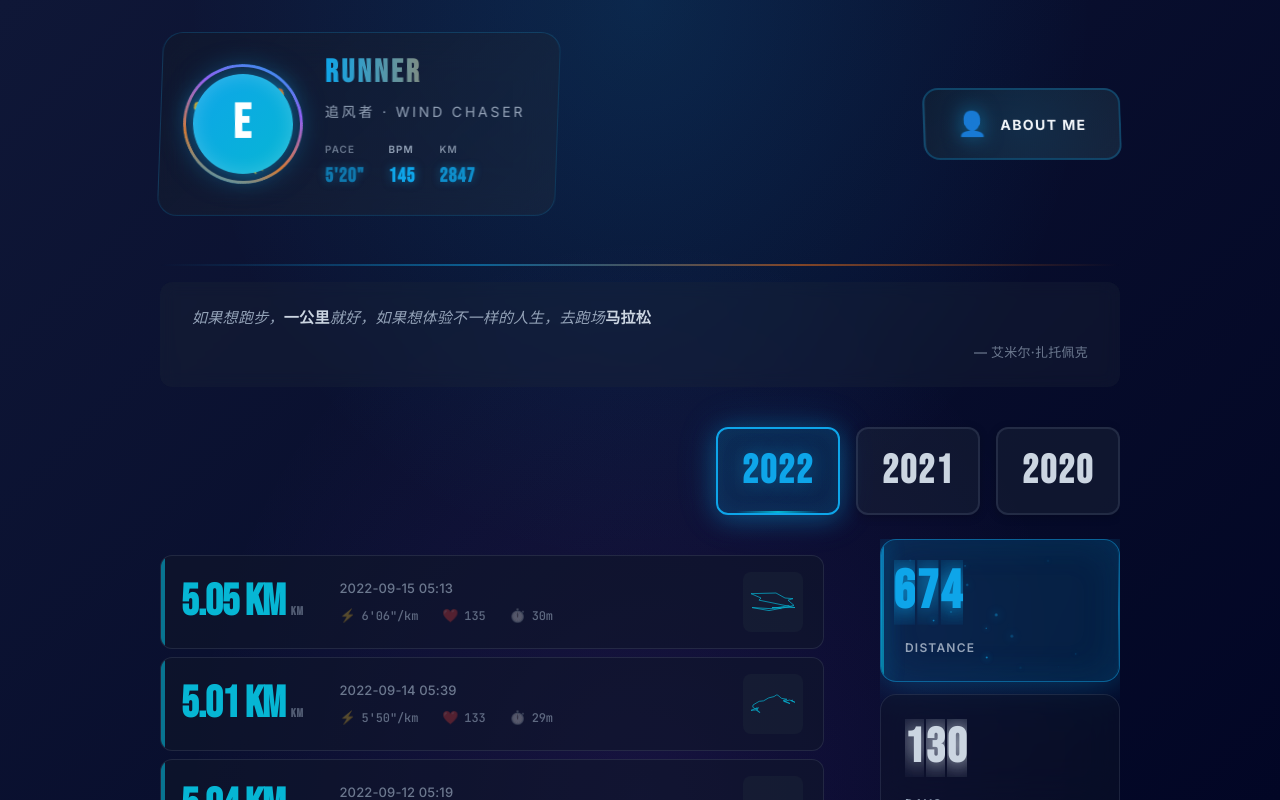
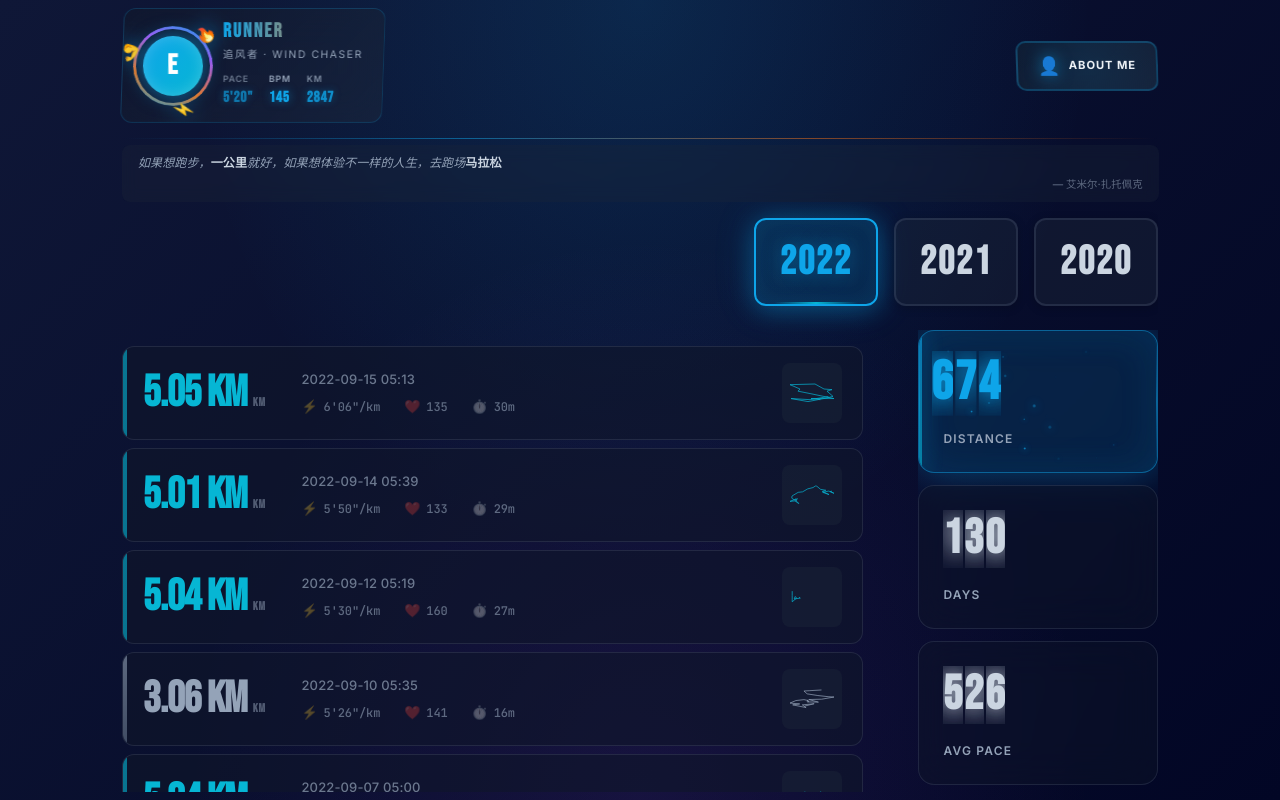
Before and after one commit to EthanALX/bio, a Next.js app in the folder frontend/: page / in a window 1280 px wide. Built offline with nearby package versions, Linux system fonts and the light colour scheme.

Commit message:
fix: head height

```diff
--- a/frontend/src/components/ContentWrapper.tsx
+++ b/frontend/src/components/ContentWrapper.tsx
@@ -5,7 +5,14 @@ import { ReactNode } from 'react';
 export function ContentWrapper({ children }: { children: ReactNode }) {
   return (
     <motion.div
-      className="max-w-[75%] min-w-[900px] mx-auto relative z-50"
+      className="mx-auto relative z-50 flex flex-col"
+      style={{
+        width: 'clamp(1000px, 85vw, 1600px)',
+        padding: '0 clamp(1rem, 2vw, 3rem)',
+        height: '100vh',
+        maxHeight: '100vh',
+        overflow: 'hidden'
+      }}
       initial={{ opacity: 0 }}
       animate={{ opacity: 1 }}
       transition={{ duration: 0.8, delay: 2.2 }}
--- a/frontend/src/components/GlobalHeader/EnhancedGlobalHeader.module.css
+++ b/frontend/src/components/GlobalHeader/EnhancedGlobalHeader.module.css
@@ -2,17 +2,18 @@
   display: flex;
   align-items: center;
   justify-content: space-between;
-  padding: 2rem 0;
+  padding: 0.5rem 0;
   position: relative;
   z-index: 100;
+  flex-shrink: 0;
 }
 
 /* 运动员卡片 */
 .athleteCard {
   display: flex;
   align-items: center;
-  gap: 2rem;
-  padding: 1.5rem 2rem;
+  gap: 1.25rem;
+  padding: 0.75rem 1.25rem;
   background: linear-gradient(
     135deg,
     rgba(15, 23, 42, 0.6),
@@ -20,7 +21,7 @@
   );
   backdrop-filter: blur(20px);
   border: 1px solid rgba(14, 165, 233, 0.2);
-  border-radius: 20px;
+  border-radius: 12px;
   position: relative;
   overflow: hidden;
   transform: skewX(-2deg);
@@ -50,8 +51,8 @@
 /* Avatar 容器 */
 .avatarContainer {
   position: relative;
-  width: 100px;
-  height: 100px;
+  width: 60px;
+  height: 60px;
   flex-shrink: 0;
   transform: skewX(2deg);
 }
@@ -94,21 +95,21 @@
 .avatar {
   position: absolute;
   inset: 0;
-  width: 100px;
-  height: 100px;
+  width: 60px;
+  height: 60px;
   border-radius: 50%;
   background: linear-gradient(135deg, #0ea5e9, #06b6d4);
   display: flex;
   align-items: center;
   justify-content: center;
-  font-size: 3rem;
+  font-size: 1.75rem;
   font-weight: 700;
   color: #ffffff;
   font-family: var(--font-bebas), sans-serif;
   letter-spacing: 0.05em;
   box-shadow:
-    0 0 30px rgba(14, 165, 233, 0.6),
-    inset 0 0 20px rgba(255, 255, 255, 0.2);
+    0 0 20px rgba(14, 165, 233, 0.6),
+    inset 0 0 15px rgba(255, 255, 255, 0.2);
   cursor: pointer;
   transition: all 0.3s ease;
 }
@@ -126,12 +127,12 @@
 .athleteInfo {
   display: flex;
   flex-direction: column;
-  gap: 0.75rem;
+  gap: 0.35rem;
   transform: skewX(2deg);
 }
 
 .athleteName {
-  font-size: 2rem;
+  font-size: 1.25rem;
   font-weight: 700;
   font-family: var(--font-bebas), sans-serif;
   letter-spacing: 0.1em;
@@ -143,42 +144,42 @@
 }
 
 .athleteTitle {
-  font-size: 0.875rem;
+  font-size: 0.65rem;
   color: var(--text-tertiary);
   font-family: var(--font-inter), sans-serif;
-  letter-spacing: 0.2em;
+  letter-spacing: 0.15em;
   text-transform: uppercase;
-  opacity: 0.8;
+  opacity: 0.7;
 }
 
 /* 实时数据流 */
 .dataStream {
   display: flex;
-  gap: 1.5rem;
-  margin-top: 0.5rem;
+  gap: 1rem;
+  margin-top: 0.25rem;
 }
 
 .dataItem {
   display: flex;
   flex-direction: column;
-  gap: 0.25rem;
+  gap: 0.15rem;
 }
 
 .dataLabel {
-  font-size: 0.625rem;
+  font-size: 0.55rem;
   color: var(--text-tertiary);
   font-family: var(--font-inter), sans-serif;
   font-weight: 600;
-  letter-spacing: 0.1em;
+  letter-spacing: 0.08em;
 }
 
 .dataValue {
-  font-size: 1.25rem;
+  font-size: 0.95rem;
   font-weight: 700;
   font-family: var(--font-bebas), sans-serif;
   color: var(--electric-blue);
   letter-spacing: 0.05em;
-  text-shadow: 0 0 10px rgba(14, 165, 233, 0.5);
+  text-shadow: 0 0 8px rgba(14, 165, 233, 0.5);
 }
 
 /* 导航按钮 */
@@ -190,8 +191,8 @@
   position: relative;
   display: flex;
   align-items: center;
-  gap: 0.75rem;
-  padding: 1rem 2rem;
+  gap: 0.5rem;
+  padding: 0.6rem 1.25rem;
   background: linear-gradient(
     135deg,
     rgba(15, 23, 42, 0.8),
@@ -199,14 +200,14 @@
   );
   backdrop-filter: blur(20px);
   border: 2px solid rgba(14, 165, 233, 0.3);
-  border-radius: 16px;
+  border-radius: 10px;
   color: var(--text-primary);
   text-decoration: none;
   font-family: var(--font-inter), sans-serif;
   font-weight: 700;
-  font-size: 0.875rem;
+  font-size: 0.7rem;
   text-transform: uppercase;
-  letter-spacing: 0.1em;
+  letter-spacing: 0.08em;
   overflow: hidden;
   transition: all 0.3s ease;
   transform: skewX(2deg);
@@ -221,8 +222,8 @@
 }
 
 .navIcon {
-  font-size: 1.5rem;
-  filter: drop-shadow(0 0 10px rgba(14, 165, 233, 0.6));
+  font-size: 1.1rem;
+  filter: drop-shadow(0 0 8px rgba(14, 165, 233, 0.6));
 }
 
 .navText {
@@ -240,7 +241,7 @@
 /* 分隔线 */
 .divider {
   width: 100%;
-  height: 2px;
+  height: 1px;
   background: linear-gradient(
     90deg,
     transparent,
@@ -248,6 +249,7 @@
     rgba(249, 115, 22, 0.5),
     transparent
   );
-  margin: 1rem 0;
+  margin: 0.4rem 0;
   transform-origin: left;
+  flex-shrink: 0;
 }
--- a/frontend/src/components/Subtitle/Subtitle.module.css
+++ b/frontend/src/components/Subtitle/Subtitle.module.css
@@ -1,24 +1,25 @@
 /* 🏃 Athletic Motivation Banner - 运动励志横幅 */
 .subtitle {
   color: var(--text-tertiary);
-  font-size: 0.9375rem;
+  font-size: 0.75rem;
   font-style: italic;
   font-weight: 400;
   margin: 0;
-  padding: 1.5rem 2rem;
+  padding: 0.6rem 1rem;
   position: relative;
   font-family: var(--font-inter), sans-serif;
-  line-height: 1.6;
-  letter-spacing: 0.02em;
+  line-height: 1.4;
+  letter-spacing: 0.01em;
 
   /* 极简背景 */
   background: rgba(30, 41, 59, 0.3);
-  border-radius: 12px;
+  border-radius: 8px;
   backdrop-filter: blur(8px);
 
   opacity: 0;
   animation: bannerSlideIn 0.6s ease 0.2s forwards;
   transition: all 0.3s ease;
+  flex-shrink: 0;
 }
 
 /* 动感入场动画 */
@@ -63,14 +64,14 @@
 /* 👤 作者标注 */
 .author {
   display: block;
-  margin-top: 0.75rem;
-  font-size: 0.8125rem;
+  margin-top: 0.4rem;
+  font-size: 0.65rem;
   color: var(--text-tertiary);
   text-align: right;
   font-weight: 500;
   font-style: normal;
-  letter-spacing: 0.02em;
-  opacity: 0.7;
+  letter-spacing: 0.01em;
+  opacity: 0.6;
 }
 
 /* 📱 响应式调整 */
--- a/frontend/src/features/activity-dashboard/components/DashboardLayout/DashboardLayout.module.css
+++ b/frontend/src/features/activity-dashboard/components/DashboardLayout/DashboardLayout.module.css
@@ -1,11 +1,12 @@
 .container {
-    min-width: 900px;
+    width: 100%;
     margin: 0 auto;
-    height: 100vh;
+    flex: 1;
     overflow: hidden;
     display: flex;
     flex-direction: column;
-    padding: 2rem 0;
+    padding: 0.5rem 0;
+    min-height: 0;
 }
 
 .mainLayout {
```
